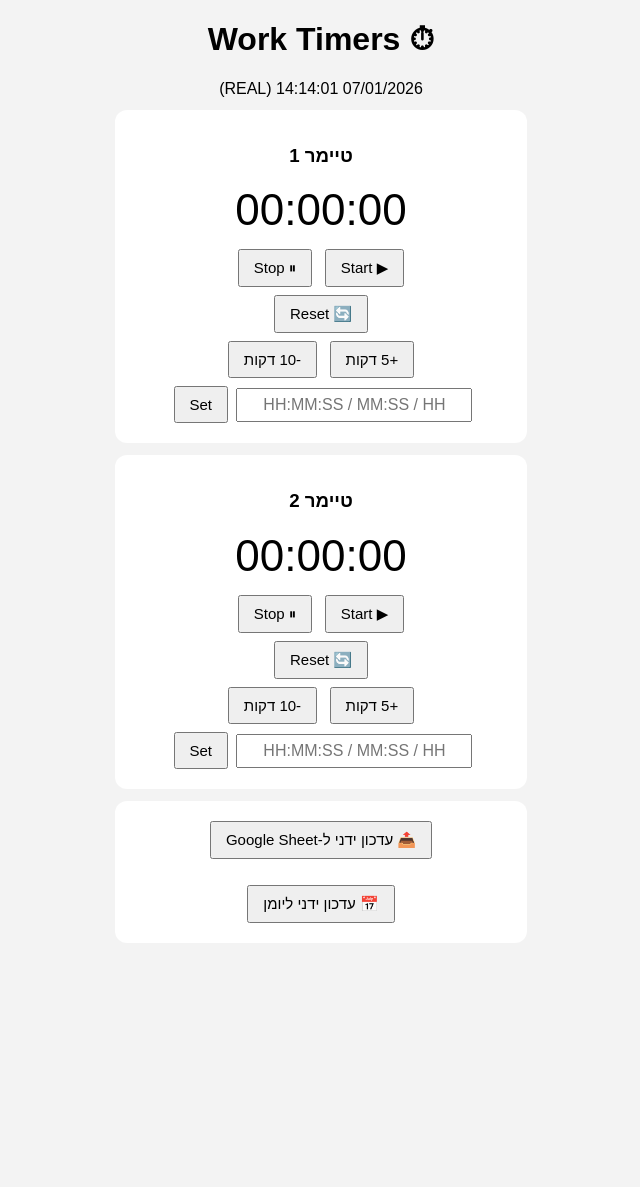
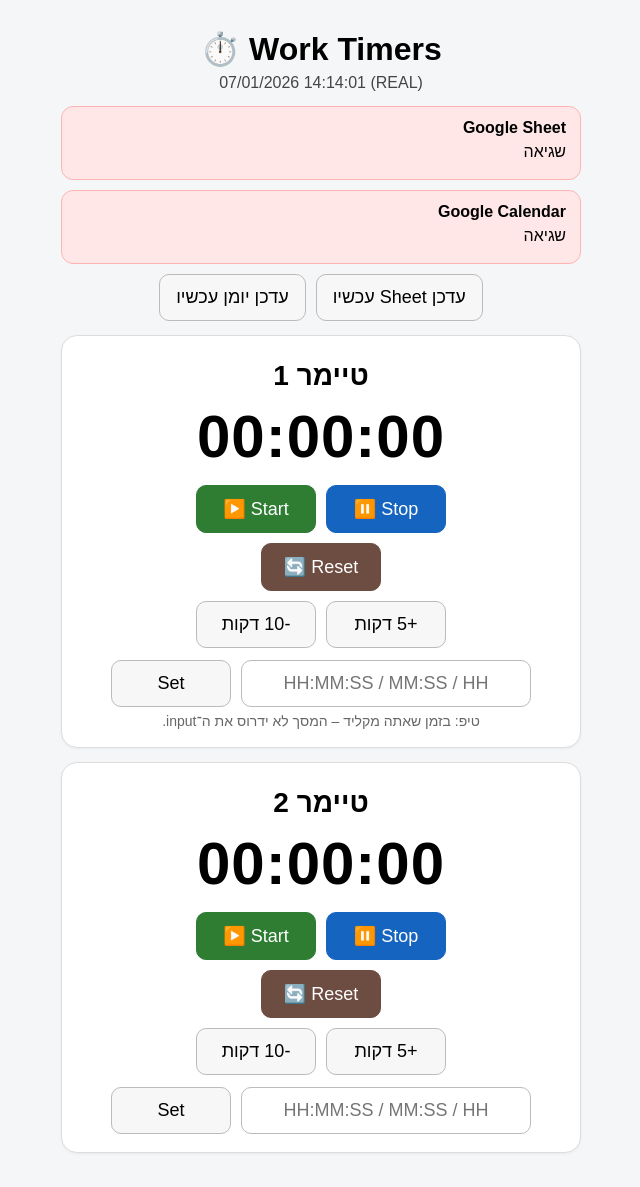
Before and after one commit to matanexcell-lab/work-timers, a Flask app: page / in a window 1280 px wide. Shown: the whole page, without its empty margins (319-959 px from the left). Before the commit the page ends 923 px from the top, so only its background shows below. Run offline with Flask 3, Linux system fonts and the light colour scheme; data comes from the database, SQL or seed files in the repository.

Commit message:
Update index.html

```diff
--- a/app/templates/index.html
+++ b/app/templates/index.html
@@ -1,142 +1,269 @@
-<!DOCTYPE html>
+<!doctype html>
 <html lang="he" dir="rtl">
 <head>
-<meta charset="UTF-8">
+  <meta charset="utf-8" />
+  <meta name="viewport" content="width=device-width,initial-scale=1" />
   <title>Work Timers</title>
-<meta name="viewport" content="width=device-width, initial-scale=1">
+  <style>
+    body { font-family: Arial, sans-serif; background:#f5f6f7; margin:0; padding:20px; }
+    .wrap { max-width: 520px; margin: 0 auto; }
+    h1 { text-align:center; margin:10px 0 6px; }
+    .now { text-align:center; color:#444; margin-bottom:14px; }
 
-<style>
-body { font-family: Arial; background:#f3f3f3; text-align:center; }
-.card { background:#fff; margin:12px auto; padding:16px; max-width:380px; border-radius:12px; }
-.timer { font-size:44px; margin:10px 0; }
-button { padding:8px 14px; margin:4px; font-size:15px; }
-input { padding:6px; font-size:16px; width:220px; text-align:center; }
-.ok { background:#e6f6e6; color:#1a7f1a; padding:10px; border-radius:8px; margin:8px; }
-.err { background:#fde6e6; color:#b00020; padding:10px; border-radius:8px; margin:8px; }
-.small { font-size:12px; opacity:0.8; }
+    .status {
+      border-radius: 12px;
+      padding: 12px 14px;
+      margin: 10px 0;
+      border: 1px solid #ddd;
+      background: #fff;
+    }
+    .status.bad { background:#ffe7e7; border-color:#ffb4b4; }
+    .status.good { background:#e9fff0; border-color:#a8f0c0; }
+    .status .title { font-weight:700; margin-bottom:6px; }
+    .status .msg { font-size:16px; }
+    .status .meta { margin-top:6px; color:#666; font-size:13px; }
+
+    .card {
+      background:#fff; border:1px solid #ddd; border-radius:16px;
+      padding:18px; margin:14px 0;
+      box-shadow:0 1px 3px rgba(0,0,0,.05);
+      text-align:center;
+    }
+    .timer-title { font-size:28px; font-weight:700; margin:6px 0 10px; }
+    .timer-time { font-size:60px; font-weight:800; margin:10px 0 14px; letter-spacing:1px; }
+    .row { display:flex; gap:10px; justify-content:center; flex-wrap:wrap; }
+    button {
+      padding: 12px 16px; border-radius:10px; border:1px solid #bbb;
+      background:#f7f7f7; cursor:pointer; font-size:18px;
+      min-width: 120px;
+    }
+    button.primary { background:#2e7d32; color:#fff; border-color:#2e7d32; }
+    button.danger { background:#1565c0; color:#fff; border-color:#1565c0; }
+    button.reset { background:#6d4c41; color:#fff; border-color:#6d4c41; }
+
+    .edit { margin-top:12px; display:flex; gap:10px; justify-content:center; align-items:center; flex-wrap:wrap; }
+    input[type="text"]{
+      font-size:18px; padding:12px 14px; border-radius:10px; border:1px solid #bbb;
+      min-width: 260px;
+      text-align:center;
+    }
+    .small { font-size:14px; color:#666; margin-top:6px; }
+    .top-actions { display:flex; gap:10px; justify-content:center; flex-wrap:wrap; }
   </style>
 </head>
+<body>
+<div class="wrap">
+  <h1>Work Timers ⏱️</h1>
+  <div class="now" id="nowLine">(טוען...)</div>
 
-<body>
+  <!-- ✅ סטטוס Google Sheet כמו ביומן -->
+  <div id="sheetBox" class="status">
+    <div class="title">Google Sheet</div>
+    <div class="msg" id="sheetMsg">—</div>
+    <div class="meta" id="sheetMeta"></div>
+  </div>
 
-<h1>⏱ Work Timers</h1>
-<div id="now"></div>
+  <!-- ✅ סטטוס Google Calendar -->
+  <div id="calBox" class="status">
+    <div class="title">Google Calendar</div>
+    <div class="msg" id="calMsg">—</div>
+    <div class="meta" id="calMeta"></div>
+  </div>
 
-<div id="sheetStatus"></div>
-<div id="calendarStatus"></div>
+  <div class="top-actions">
+    <button id="btnLogSheet">עדכן Sheet עכשיו</button>
+    <button id="btnCalUpdate">עדכן יומן עכשיו</button>
+  </div>
 
-<div id="timers"></div>
+  <!-- Timer 1 -->
+  <div class="card">
+    <div class="timer-title">טיימר 1</div>
+    <div class="timer-time" id="t1">00:00:00</div>
 
+    <div class="row">
+      <button class="danger" onclick="post('/api/timer/1/stop')">Stop ⏸️</button>
+      <button class="primary" onclick="post('/api/timer/1/start')">Start ▶️</button>
+    </div>
+    <div class="row" style="margin-top:10px;">
+      <button class="reset" onclick="post('/api/timer/1/reset')">Reset 🔄</button>
+    </div>
+
+    <div class="row" style="margin-top:10px;">
+      <button onclick="adjust(1, +300)">+5 דקות</button>
+      <button onclick="adjust(1, -600)">-10 דקות</button>
+    </div>
+
+    <div class="edit">
+      <!-- ✅ חשוב: לא form, כדי לא "יקפוץ" -->
+      <input id="set1" type="text" placeholder="HH:MM:SS / MM:SS / HH" inputmode="numeric" />
+      <button onclick="setTime(1)">Set</button>
+    </div>
+    <div class="small">טיפ: בזמן שאתה מקליד – המסך לא ידרוס את ה־input.</div>
+  </div>
+
+  <!-- Timer 2 -->
   <div class="card">
-  <button onclick="logSheet()">📤 עדכון ידני ל-Google Sheet</button><br><br>
-  <button onclick="logCalendar()">📅 עדכון ידני ליומן</button>
+    <div class="timer-title">טיימר 2</div>
+    <div class="timer-time" id="t2">00:00:00</div>
+
+    <div class="row">
+      <button class="danger" onclick="post('/api/timer/2/stop')">Stop ⏸️</button>
+      <button class="primary" onclick="post('/api/timer/2/start')">Start ▶️</button>
+    </div>
+    <div class="row" style="margin-top:10px;">
+      <button class="reset" onclick="post('/api/timer/2/reset')">Reset 🔄</button>
+    </div>
+
+    <div class="row" style="margin-top:10px;">
+      <button onclick="adjust(2, +300)">+5 דקות</button>
+      <button onclick="adjust(2, -600)">-10 דקות</button>
+    </div>
+
+    <div class="edit">
+      <input id="set2" type="text" placeholder="HH:MM:SS / MM:SS / HH" inputmode="numeric" />
+      <button onclick="setTime(2)">Set</button>
+    </div>
+  </div>
 </div>
 
 <script>
-async function api(url, options={}) {
-  const res = await fetch(url, {
-    headers: {"Content-Type":"application/json"},
-    ...options
+  // ✅ דגל: אם משתמש מקליד באחד ה-inputים — לא נדרוס UI בזמן poll
+  let isEditing = false;
+
+  const set1 = document.getElementById('set1');
+  const set2 = document.getElementById('set2');
+
+  [set1, set2].forEach(inp => {
+    inp.addEventListener('focus', () => { isEditing = true; });
+    inp.addEventListener('blur', () => { isEditing = false; });
+    // ✅ Enter = Set (בלי רענון)
+    inp.addEventListener('keydown', (e) => {
+      if (e.key === 'Enter') {
+        e.preventDefault();
+        const id = (inp.id === 'set1') ? 1 : 2;
+        setTime(id);
+      }
     });
-  return res.json();
-}
+  });
 
-function renderStatus(el, data, title) {
-  if (!data || !data.msg) {
-    document.getElementById(el).innerHTML = "";
-    return;
-  }
-  const cls = data.ok ? "ok" : "err";
-  document.getElementById(el).innerHTML = `
-    <div class="${cls}">
-      <b>${title}</b><br>
-      ${data.msg}<br>
-      ${data.calendar_id ? "calendar_id: "+data.calendar_id+"<br>" : ""}
-      ${data.event_id ? "event_id: "+data.event_id+"<br>" : ""}
-      <span class="small">${data.at || ""}</span>
-    </div>
-  `;
-}
-
-function renderTimers(timers) {
-  const el = document.getElementById("timers");
-  el.innerHTML = "";
-
-  timers.forEach((t, idx) => {
-    const i = idx + 1;
-    el.innerHTML += `
-      <div class="card">
-        <h3>טיימר ${i}</h3>
-        <div class="timer">${t}</div>
-
-        <button onclick="timer(${i},'start')">▶ Start</button>
-        <button onclick="timer(${i},'stop')">⏸ Stop</button><br>
-        <button onclick="timer(${i},'reset')">🔄 Reset</button><br>
-
-        <button onclick="adjust(${i},300)">+5 דקות</button>
-        <button onclick="adjust(${i},-600)">-10 דקות</button><br>
-
-        <input id="set${i}" placeholder="HH:MM:SS / MM:SS / HH">
-        <button onclick="setTime(${i})">Set</button>
-      </div>
-    `;
+  async function post(url, body=null){
+    await fetch(url, {
+      method: 'POST',
+      headers: {'Content-Type':'application/json'},
+      body: body ? JSON.stringify(body) : null
     });
   }
 
-async function refresh() {
-  const s = await api("/api/status");
+  function parseTimeToSeconds(s){
+    s = (s || '').trim();
+    if (!s) return null;
 
-  document.getElementById("now").innerText =
-    s.now_str + (s.simulation ? " (SIM)" : " (REAL)");
-
-  renderStatus("sheetStatus", s.sheet, "Google Sheet");
-  renderStatus("calendarStatus", s.calendar, "Google Calendar");
-
-  renderTimers(s.timers);
+    // HH
+    if (/^\d+$/.test(s)) {
+      const h = parseInt(s,10);
+      return h * 3600;
     }
 
-async function timer(i, action) {
-  await api(`/api/timer/${i}/${action}`, {method:"POST"});
-  refresh();
+    // MM:SS
+    if (/^\d{1,3}:\d{2}$/.test(s)) {
+      const [m, sec] = s.split(':').map(x=>parseInt(x,10));
+      return m*60 + sec;
     }
 
-async function adjust(i, delta) {
-  await api(`/api/timer/${i}/adjust`, {
-    method:"POST",
-    body:JSON.stringify({delta})
-  });
-  refresh();
+    // HH:MM:SS
+    if (/^\d{1,3}:\d{2}:\d{2}$/.test(s)) {
+      const [h, m, sec] = s.split(':').map(x=>parseInt(x,10));
+      return h*3600 + m*60 + sec;
     }
 
-async function setTime(i) {
-  const v = document.getElementById("set"+i).value.trim();
-  if (!v) return;
-  const p = v.split(":").map(Number);
-  let sec = 0;
-  if (p.length===1) sec=p[0]*3600;
-  if (p.length===2) sec=p[0]*60+p[1];
-  if (p.length===3) sec=p[0]*3600+p[1]*60+p[2];
-
-  await api(`/api/timer/${i}/set`, {
-    method:"POST",
-    body:JSON.stringify({seconds:sec})
-  });
-  refresh();
+    return null;
   }
 
-async function logSheet() {
-  await api("/api/log-now", {method:"POST"});
-  refresh();
+  async function adjust(i, delta){
+    const res = await fetch(`/api/timer/${i}/adjust`, {
+      method:'POST',
+      headers:{'Content-Type':'application/json'},
+      body: JSON.stringify({delta})
+    });
+    // לא חייבים לעשות כלום פה; הסטטוס ימשוך בזמן polling
   }
 
-async function logCalendar() {
-  await api("/api/calendar/update-now", {method:"POST"});
-  refresh();
+  async function setTime(i){
+    const inp = document.getElementById(`set${i}`);
+    const sec = parseTimeToSeconds(inp.value);
+    if (sec === null) {
+      alert('פורמט לא תקין. דוגמא: 01:30 או 00:10:00 או 2');
+      return;
+    }
+    const res = await fetch(`/api/timer/${i}/set`, {
+      method:'POST',
+      headers:{'Content-Type':'application/json'},
+      body: JSON.stringify({seconds: sec})
+    });
+    if (!res.ok) {
+      const j = await res.json().catch(()=> ({}));
+      alert(j.error || 'שגיאה בעדכון');
+    } else {
+      inp.value = '';
+    }
   }
 
+  function paintStatus(boxId, ok, title, msg, meta){
+    const box = document.getElementById(boxId);
+    box.classList.remove('good','bad');
+    box.classList.add(ok ? 'good' : 'bad');
+    box.querySelector('.title').textContent = title;
+    box.querySelector('.msg').textContent = msg || '—';
+    box.querySelector('.meta').textContent = meta || '';
+  }
+
+  async function refresh(){
+    const j = await fetch('/api/status').then(r=>r.json());
+
+    document.getElementById('nowLine').textContent =
+      `(${j.mode.toUpperCase()}) ${j.now_str}`;
+
+    // ✅ סטטוסים
+    const s = j.sheet || {};
+    const c = j.calendar || {};
+
+    paintStatus(
+      'sheetBox',
+      !!s.ok,
+      'Google Sheet',
+      (s.msg || (s.ok ? 'OK' : 'שגיאה')),
+      (s.at ? `${s.at} ${s.mode ? '— ('+s.mode+')' : ''}` : '')
+    );
+
+    paintStatus(
+      'calBox',
+      !!c.ok,
+      'Google Calendar',
+      (c.msg || (c.ok ? 'OK' : 'שגיאה')),
+      (c.at ? `${c.at} ${c.calendar_id ? '— ' + c.calendar_id : ''}` : '')
+    );
+
+    // ✅ אל תדרוס את ה־input בזמן הקלדה
+    if (!isEditing) {
+      document.getElementById('t1').textContent = j.timers?.[0] || '00:00:00';
+      document.getElementById('t2').textContent = j.timers?.[1] || '00:00:00';
+    }
+  }
+
+  document.getElementById('btnLogSheet').addEventListener('click', async ()=>{
+    const r = await fetch('/api/log-now', {method:'POST'});
+    // מיד אחרי פעולה ידנית נמשוך סטטוס ונראה הודעה (כמו ביומן)
+    await refresh();
+  });
+
+  document.getElementById('btnCalUpdate').addEventListener('click', async ()=>{
+    const r = await fetch('/api/calendar/update-now', {method:'POST'});
+    await refresh();
+  });
+
+  // poll
+  refresh();
   setInterval(refresh, 1000);
-refresh();
 </script>
-
 </body>
 </html>
```
Lines whose indentation alone changed are shown as unchanged.
